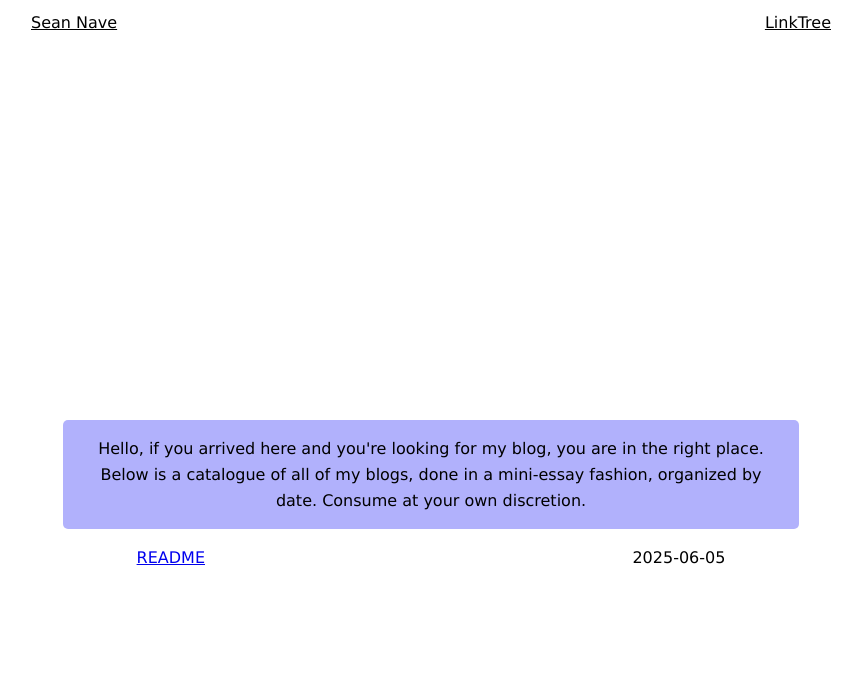
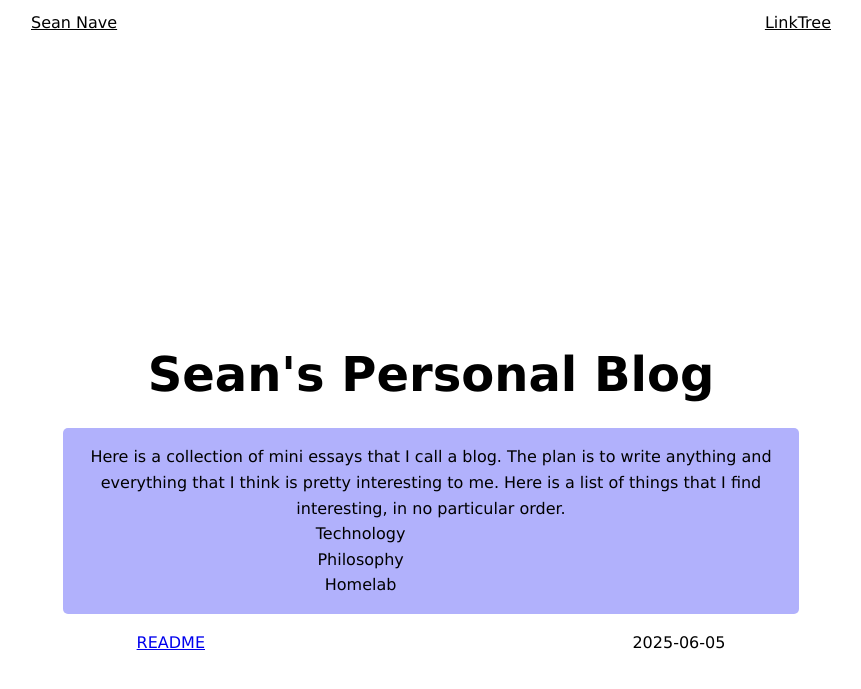
Before and after one commit to seannave211/Blog, a Jekyll site: the page built from index.html, in a window 1280 px wide and 900 px high. Shown: the top 689 px of the window, without its empty margins (209-1070 px from the left). Built offline with Jekyll 4.4.1, drawn with Linux system fonts in a browser that asks for light colours.

Commit message:
feat: update index.html

```diff
--- a/index.html
+++ b/index.html
@@ -5,10 +5,17 @@ extra_css: assets/css/catalogue.css
 ---
 
 <section>
+    <h1>Sean's Personal Blog</h1>
     <blockquote>
-        Hello, if you arrived here and you're looking for my blog, you are in
-        the right place. Below is a catalogue of all of my blogs, done in a
-        mini-essay fashion, organized by date. Consume at your own discretion.
+        Here is a collection of mini essays that I call a blog. The plan is to
+        write anything and everything that I think is pretty interesting to me.
+        Here is a list of things that I find interesting, in no particular
+        order.
+        <ul>
+            <li>Technology</li>
+            <li>Philosophy</li>
+            <li>Homelab</li>
+        </ul>
     </blockquote>
     <ul>
         {% for post in site.posts %}
```
